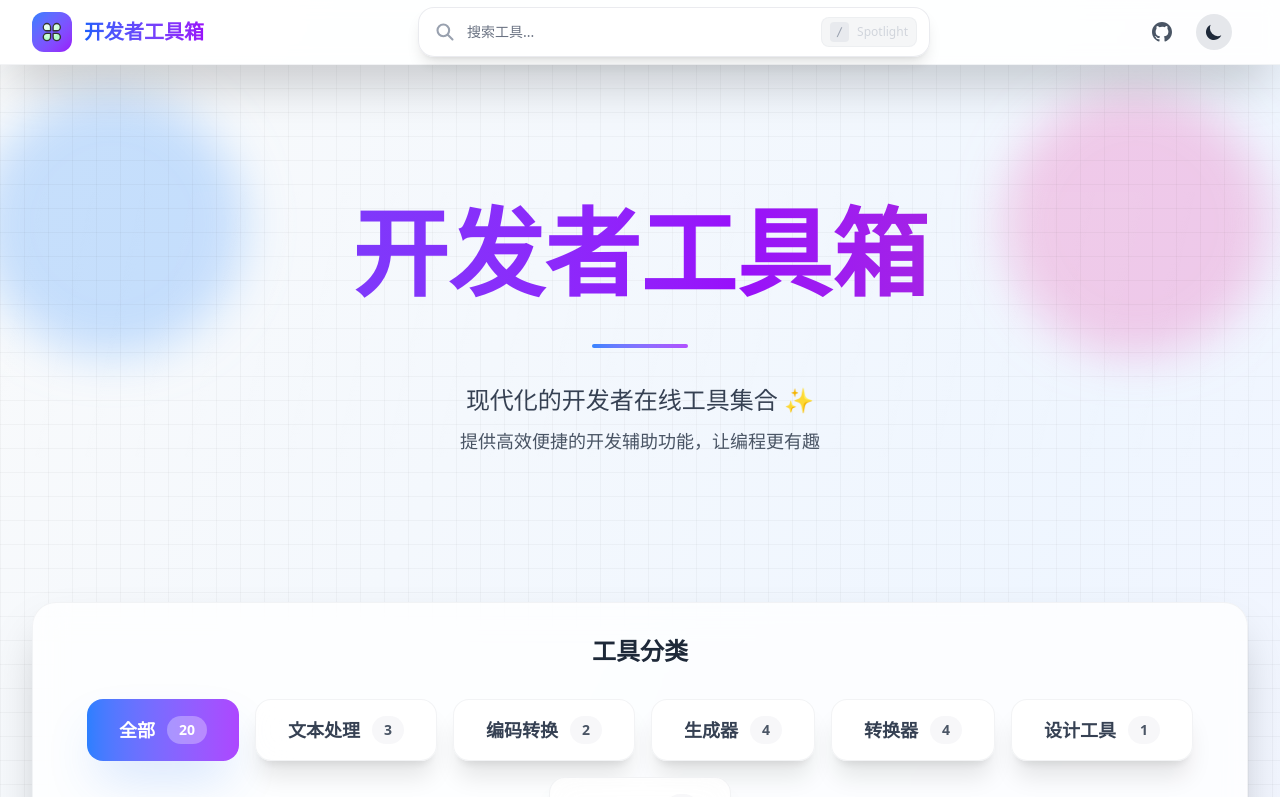
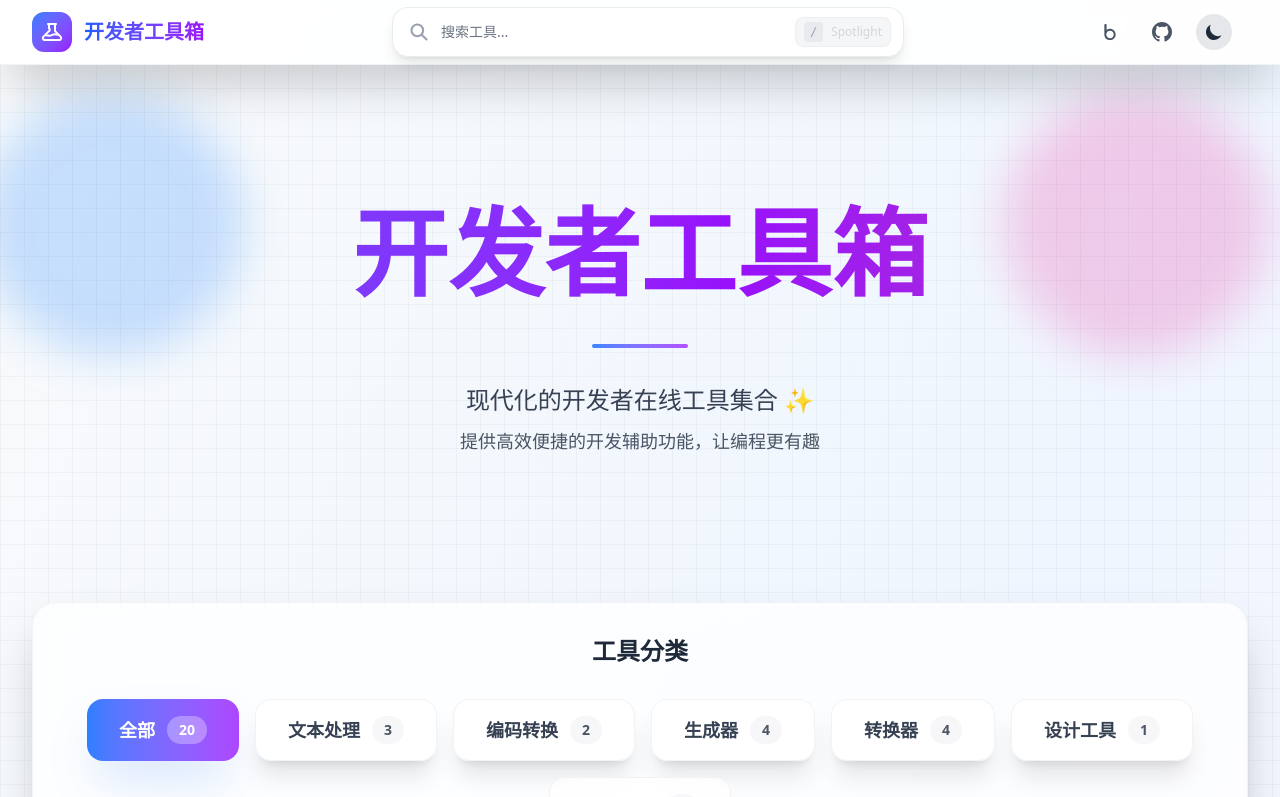
Before and after one commit to LYX9527/develop-tools, a Vue app: page / in a window 1280 px wide. Shown: the top 797 px of the page. Built offline with nearby package versions, Linux system fonts and the light colour scheme.

Commit message:
feat: Update SVG icon for Password Generator, reorganize imports in Navbar, and add developer blog link in Navbar
- Standardize visual design with updated SVG icons.
- Reorganize imports for better readability in `Navbar.vue`.
- Add developer blog link as a new feature in the `Navbar.vue`.

```diff
--- a/src/components/layout/Navbar.vue
+++ b/src/components/layout/Navbar.vue
@@ -243,28 +243,10 @@ onUnmounted(() => {
           >
             <div
                 class="w-10 h-10 bg-gradient-to-br from-blue-500 to-purple-600 rounded-xl flex items-center justify-center transform group-hover:scale-110 transition-transform duration-300">
-              <svg class="w-6 h-6 text-white" height="200" p-id="1113" t="1753508112719"
-                   version="1.1" viewBox="0 0 1024 1024" width="200" xmlns="http://www.w3.org/2000/svg">
-                <path
-                    d="M295.936 150.784A154.4192 154.4192 0 0 1 450.56 305.152v131.5328a22.8864 22.8864 0 0 1-22.8864 22.8864H295.936A154.4192 154.4192 0 0 1 141.5168 305.152 154.4192 154.4192 0 0 1 295.936 150.784z"
-                    fill="#D9FFE6" p-id="1114"></path>
-                <path
-                    d="M141.568 722.3296a154.4192 154.4192 0 0 1 154.368-154.624h131.4816a22.8864 22.8864 0 0 1 22.8864 22.8864v131.7376a154.4192 154.4192 0 0 1-154.4192 154.4192 154.4192 154.4192 0 0 1-154.3168-154.4192zM713.7792 876.7488a154.4192 154.4192 0 0 1-154.4192-154.4192V590.848a22.8864 22.8864 0 0 1 22.8864-22.8864h131.5328a154.4192 154.4192 0 0 1 154.4192 154.4192 154.4192 154.4192 0 0 1-154.4192 154.4192z"
-                    fill="#B3FFC7" p-id="1115"></path>
-                <path
-                    d="M868.1984 305.2032a154.4192 154.4192 0 0 1-154.368 154.368h-131.5328a22.8864 22.8864 0 0 1-22.8864-22.8864V305.2032a154.4192 154.4192 0 0 1 154.4192-154.4192 154.4192 154.4192 0 0 1 154.4192 154.4192zM764.3136 576.4608a154.0608 154.0608 0 0 0-50.4832-8.4992h-131.5328a22.8864 22.8864 0 0 0-22.8864 22.8864V729.1392a482.56 482.56 0 0 0 204.9024-152.6784zM289.3312 752.1792a479.8464 479.8464 0 0 0 156.7744 5.9392 152.832 152.832 0 0 0 4.2496-35.84V590.848a22.9376 22.9376 0 0 0-22.9376-22.8864H295.936a154.368 154.368 0 0 0-152.2688 128.8192 478.7712 478.7712 0 0 0 145.664 55.3984z"
-                    fill="#CCFFDA" p-id="1116"></path>
-                <path
-                    d="M713.8304 150.784a154.368 154.368 0 0 0-154.4192 154.368v131.5328a22.8864 22.8864 0 0 0 22.8864 22.8864h18.9952a547.84 547.84 0 0 0 178.688-293.9392 153.9072 153.9072 0 0 0-66.1504-14.848z"
-                    fill="#D9FFE6" p-id="1117"></path>
-                <path
-                    d="M295.936 150.784A154.368 154.368 0 0 0 141.5168 305.152a153.6 153.6 0 0 0 44.9024 108.8512A545.3312 545.3312 0 0 0 450.56 324.6592V305.152a154.4192 154.4192 0 0 0-154.624-154.368z"
-                    fill="#E9FFF1" p-id="1118"></path>
-                <path
-                    d="M427.4176 487.7312H295.936A182.5792 182.5792 0 1 1 478.464 305.152v131.5328a51.2 51.2 0 0 1-51.0464 51.0464zM295.936 179.2a126.2592 126.2592 0 1 0 0 252.4672h126.208V305.152A126.3616 126.3616 0 0 0 295.936 179.2zM295.936 904.9088a182.5792 182.5792 0 1 1 0-365.1072h131.4816a51.2 51.2 0 0 1 51.2 51.2v131.4816a182.784 182.784 0 0 1-182.6816 182.4256z m0-308.7872a126.2592 126.2592 0 1 0 126.208 126.208v-126.208zM713.7792 904.9088a182.784 182.784 0 0 1-182.528-182.5792V590.848a51.2 51.2 0 0 1 51.2-51.2h131.4816a182.5792 182.5792 0 1 1 0 365.1072z m-126.208-308.7872v126.208a126.2592 126.2592 0 1 0 126.208-126.208zM713.7792 487.7312h-131.4816a51.2 51.2 0 0 1-51.2-51.2V305.152a182.5792 182.5792 0 1 1 182.528 182.5792z m-126.208-56.32h126.208a126.2592 126.2592 0 1 0-126.208-126.2592z"
-                    fill="#333333" p-id="1119"></path>
+              <svg class="w-6 h-6 text-white" fill="none" stroke="currentColor" viewBox="0 0 24 24">
+                <path d="M19.428 15.428a2 2 0 00-1.022-.547l-2.387-.477a6 6 0 00-3.86.517l-.318.158a6 6 0 01-3.86.517L6.05 15.21a2 2 0 00-1.806.547M8 4h8l-1 1v5.172a2 2 0 00.586 1.414l5 5c1.26 1.26.367 3.414-1.415 3.414H4.828c-1.782 0-2.674-2.154-1.414-3.414l5-5A2 2 0 009 8.172V5L8 4z" stroke-linecap="round" stroke-linejoin="round"
+                      stroke-width="2"></path>
               </svg>
-
             </div>
             <div class="hidden sm:block">
               <h1 class="text-xl font-bold bg-gradient-to-r from-blue-600 to-purple-600 dark:from-cyan-400 dark:to-purple-400 bg-clip-text text-transparent">
@@ -346,6 +328,20 @@ onUnmounted(() => {
 
         <!-- 右侧按钮 -->
         <div class="flex items-center space-x-4">
+          <!-- 博客链接 -->
+          <a
+              class="hidden sm:flex items-center p-2 rounded-xl hover:bg-gray-100 dark:hover:bg-white/10 transition-all duration-300 group hover:scale-105 active:scale-95"
+              href="https://blog.yltfspace.com/"
+              rel="noopener noreferrer"
+              target="_blank"
+              title="访问开发者博客"
+          >
+            <svg
+                class="w-5 h-5 text-gray-600 dark:text-gray-300 group-hover:text-gray-900 dark:group-hover:text-white transition-all duration-300 group-hover:rotate-12"
+                version="1.1" viewBox="0 0 1024 1024" xmlns="http://www.w3.org/2000/svg">
+              <path d="M512 348.028928c-64.937984 0-124.901376 21.38112-173.221888 57.491456V146.255872c0-27.404288-26.079232-49.620992-58.232832-49.620992-32.147456 0-58.228736 22.216704-58.228736 49.620992V651.204608c0 2.799616 0.28672 5.541888 0.811008 8.214528 11.114496 149.829632 136.2432 267.945984 288.872448 267.945984 160.02048 0 289.681408-129.691648 289.681408-289.66912S672.02048 348.028928 512 348.028928z m0 479.862784c-90.0096 0-165.451776-62.5664-185.174016-146.5856a190.754816 190.754816 0 0 1-5.031936-43.608064c0-28.049408 6.080512-54.677504 16.984064-78.647296 29.93152-65.796096 96.251904-111.54432 173.221888-111.54432 105.070592 0 190.208 85.153792 190.208 190.193664 0 105.035776-85.137408 190.191616-190.208 190.191616z" fill="currentColor"/>
+            </svg>
+          </a>
           <!-- GitHub 链接 -->
           <a
               href="https://github.com/LYX9527/develop-tools"
@@ -587,14 +583,14 @@ onUnmounted(() => {
                           class="w-10 h-10 bg-gradient-to-br from-blue-500 to-purple-600 rounded-xl flex items-center justify-center text-white font-semibold shadow-lg">
                         <!-- 支持Vue组件图标 -->
                         <component
-                            :is="tool.icon"
-                            v-if="typeof tool.icon === 'object' && tool.icon !== null"
-                            class="w-6 h-6 text-white"
+                          :is="tool.icon"
+                          v-if="typeof tool.icon === 'object' && tool.icon !== null"
+                          class="w-6 h-6 text-white"
                         />
                         <!-- 支持字符串图标 -->
                         <span
-                            v-else
-                            class="text-white font-semibold"
+                          v-else
+                          class="text-white font-semibold"
                         >
                           {{ tool.icon }}
                         </span>
--- a/src/router/index.ts
+++ b/src/router/index.ts
@@ -103,9 +103,9 @@ const routes: RouteRecordRaw[] = [
         name: 'HashGenerator',
         component: HashGenerator,
         meta: {
-      title: '生成工具',
-      category: 'generator',
-      description: 'UUID生成、哈希计算、文件校验和RSA加密解密工具集合'
+            title: '哈希生成器',
+            category: 'encode',
+            description: '生成MD5、SHA等哈希值'
         }
     },
     {
@@ -145,7 +145,7 @@ const routes: RouteRecordRaw[] = [
         meta: {
             title: '图标生成器',
             category: 'image',
-      description: '支持生成各种尺寸的圆角图标，一键导出多个规格'
+            description: '生成各种格式的图标'
         }
     },
     {
@@ -153,9 +153,9 @@ const routes: RouteRecordRaw[] = [
         name: 'AsciiArtGenerator',
         component: AsciiArtGenerator,
         meta: {
-      title: 'ASCII字符画生成器',
+            title: 'ASCII 艺术生成器',
             category: 'generator',
-      description: '将图片转换为ASCII字符画，支持艺术字符生成'
+            description: '将文本转换为ASCII艺术字'
         }
     },
     {
@@ -165,7 +165,7 @@ const routes: RouteRecordRaw[] = [
         meta: {
             title: '图片水印',
             category: 'image',
-      description: '为图片添加自定义水印，支持文字样式和位置调整，提供单文字和平铺模式'
+            description: '为图片添加文字或图片水印'
         }
     },
     {
@@ -173,9 +173,9 @@ const routes: RouteRecordRaw[] = [
         name: 'MoneyConverter',
         component: MoneyConverter,
         meta: {
-      title: '人民币大写转换',
+            title: '货币转换器',
             category: 'converter',
-      description: '将数字金额转换为人民币大写形式，支持最大13位数金额'
+            description: '实时货币汇率转换'
         }
     },
     {
@@ -183,19 +183,19 @@ const routes: RouteRecordRaw[] = [
         name: 'NavicatDecrypt',
         component: NavicatDecrypt,
         meta: {
-      title: 'Navicat密码解密',
+            title: 'Navicat 密码解密',
             category: 'security',
-      description: '解密Navicat存储的数据库连接密码，支持密码解密和NCX文件解析'
+            description: '解密Navicat保存的数据库密码'
         }
     },
     {
         path: '/tools/s3-upload',
-    name: 'S3UploadTool',
+        name: 'S3Upload',
         component: S3UploadTool,
         meta: {
             title: 'S3 文件上传',
             category: 'upload',
-      description: '兼容 S3 API 的文件拖拽上传工具，支持 R2、MinIO 等兼容 S3 的存储服务'
+            description: 'AWS S3 文件上传工具'
         }
     },
     {
@@ -203,9 +203,9 @@ const routes: RouteRecordRaw[] = [
         name: 'BaseConverter',
         component: BaseConverter,
         meta: {
-      title: '进制转换',
+            title: '进制转换器',
             category: 'converter',
-      description: '支持二进制、八进制、十进制、十六进制等数字进制转换'
+            description: '二进制、八进制、十进制、十六进制转换'
         }
     },
     {
@@ -213,9 +213,9 @@ const routes: RouteRecordRaw[] = [
         name: 'ShortUrlGenerator',
         component: ShortUrlGenerator,
         meta: {
-      title: '短链接生成',
+            title: '短链接生成器',
             category: 'utility',
-      description: '生成短链接，支持访问密码保护、自定义后缀和过期时间设置'
+            description: '生成短链接和二维码'
         }
     },
     {
@@ -223,9 +223,9 @@ const routes: RouteRecordRaw[] = [
         name: 'TimeConverter',
         component: TimeConverter,
         meta: {
-      title: '时间转换',
+            title: '时间转换器',
             category: 'converter',
-      description: 'Unix时间戳与日期格式互转工具，支持毫秒/秒级时间戳转换'
+            description: '时间格式转换和计算'
         }
     },
     {
@@ -233,9 +233,9 @@ const routes: RouteRecordRaw[] = [
         name: 'JsonYamlConverter',
         component: JsonYamlConverter,
         meta: {
-      title: 'JSON/YAML转换',
+            title: 'JSON/YAML 转换器',
             category: 'converter',
-      description: '支持JSON和YAML格式互相转换，支持格式化'
+            description: 'JSON 和 YAML 格式互相转换'
         }
     },
     {
@@ -255,7 +255,7 @@ const router = createRouter({
         if (savedPosition) {
             return savedPosition
         } else {
-      return { top: 0 }
+            return {top: 0}
         }
     }
 })
--- a/src/views/tools/PasswordGenerator.vue
+++ b/src/views/tools/PasswordGenerator.vue
@@ -504,7 +504,7 @@ onMounted(() => {
                         强度: {{ password.strength.level }}
                       </span>
                     </div>
-                    <code class="text-lg font-mono break-all select-all block">{{ password.value }}</code>
+                    <code class="text-lg font-mono break-all select-all block dark:text-amber-50">{{ password.value }}</code>
                   </div>
                   <Button
                     @click="copyPassword(password.value)"
```
Lines whose indentation alone changed are shown as unchanged.
